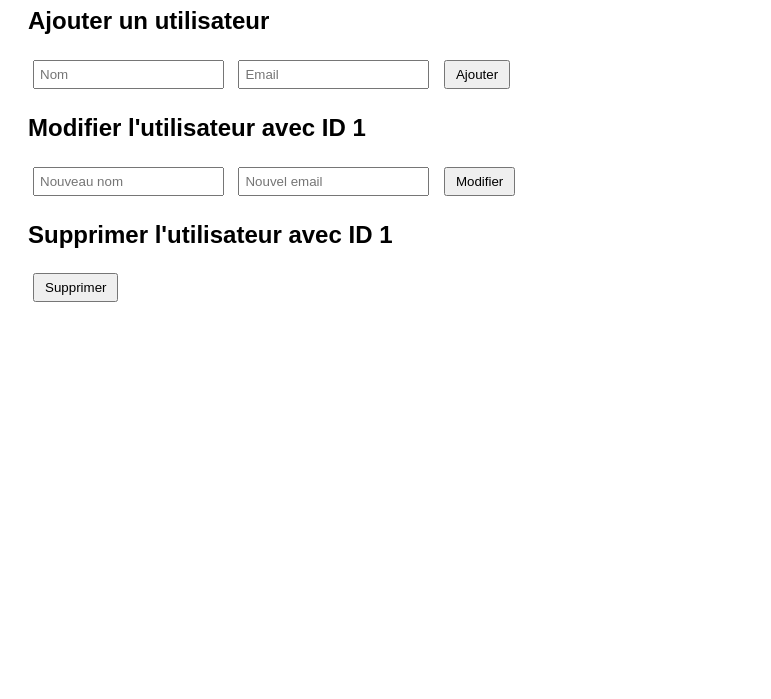
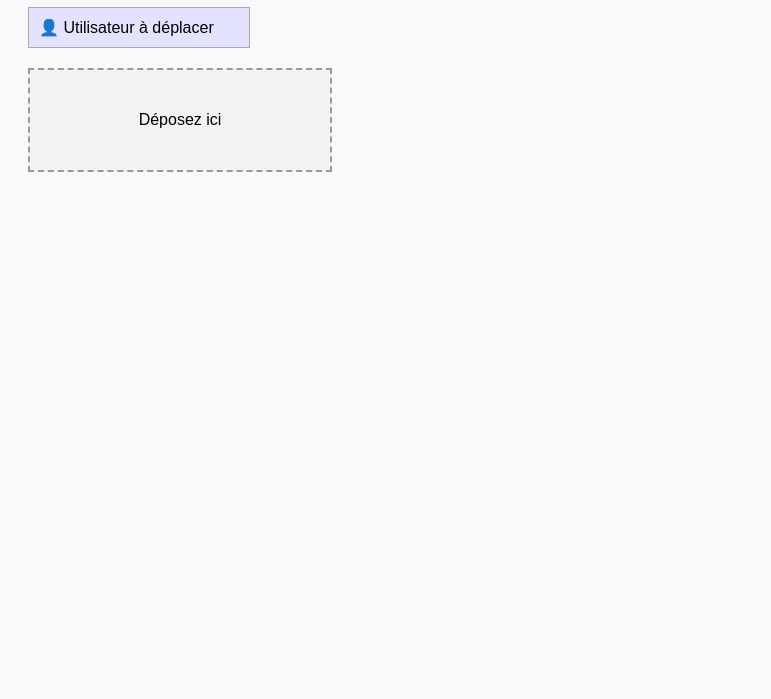
Before and after one commit to Mamadou622861358/devoir-javascript, a plain HTML site: page index.html in a window 1280 px wide. Shown: the part 101-800 px from the top of the page, without its empty margins (0-771 px from the left). Drawn offline with Linux system fonts and the light colour scheme.

Commit message:
exo sur la POO

```diff
--- a/index.html
+++ b/index.html
@@ -1,27 +1,18 @@
 <!DOCTYPE html>
 <html lang="fr">
 <head>
-  <meta charset="UTF-8" />
-  <title>API Users</title>
-  <link rel="stylesheet" href="style.css" />
+  <meta charset="UTF-8">
+  <title>App POO en JavaScript</title>
+  <link rel="stylesheet" href="style.css">
 </head>
 <body>
-  <h1>Utilisateurs</h1>
-  <ul id="user-list"></ul>
+  <h1>Application de Gestion d’Utilisateurs (POO JS)</h1>
 
-  <h2>Ajouter un utilisateur</h2>
-  <input type="text" id="name" placeholder="Nom">
-  <input type="email" id="email" placeholder="Email">
-  <button onclick="addUser()">Ajouter</button>
+  <section>
+    <div draggable="true" id="userCard">👤 Utilisateur à déplacer</div>
+    <div id="dropZone">Déposez ici</div>
+  </section>
 
-  <h2>Modifier l'utilisateur avec ID 1</h2>
-  <input type="text" id="edit-name" placeholder="Nouveau nom">
-  <input type="email" id="edit-email" placeholder="Nouvel email">
-  <button onclick="updateUser()">Modifier</button>
-
-  <h2>Supprimer l'utilisateur avec ID 1</h2>
-  <button onclick="deleteUser()">Supprimer</button>
-
-  <script src="script.js"></script>
+  <script type="module" src="js/main.js"></script>
 </body>
 </html>
--- a/style.css
+++ b/style.css
@@ -1,12 +1,29 @@
 body {
   font-family: Arial, sans-serif;
   padding: 20px;
+  background-color: #f9f9f9;
 }
-input {
-  margin: 5px;
-  padding: 5px;
+
+h1 {
+  color: #333;
 }
-button {
-  margin: 5px;
-  padding: 5px 10px;
+
+#userCard {
+  padding: 10px;
+  margin: 10px 0;
+  background-color: #e3e3ff;
+  border: 1px solid #aaa;
+  cursor: grab;
+  width: 200px;
 }
+
+#dropZone {
+  width: 300px;
+  height: 100px;
+  border: 2px dashed #999;
+  display: flex;
+  align-items: center;
+  justify-content: center;
+  background-color: #f2f2f2;
+  margin-top: 20px;
+}
```
Also changed, not shown: admin.js (added, +14 -0 lines), main.js (added, +48 -0 lines), objetUtilisateur.js (added, +9 -0 lines), utilisateur.js (added, +17 -0 lines).
